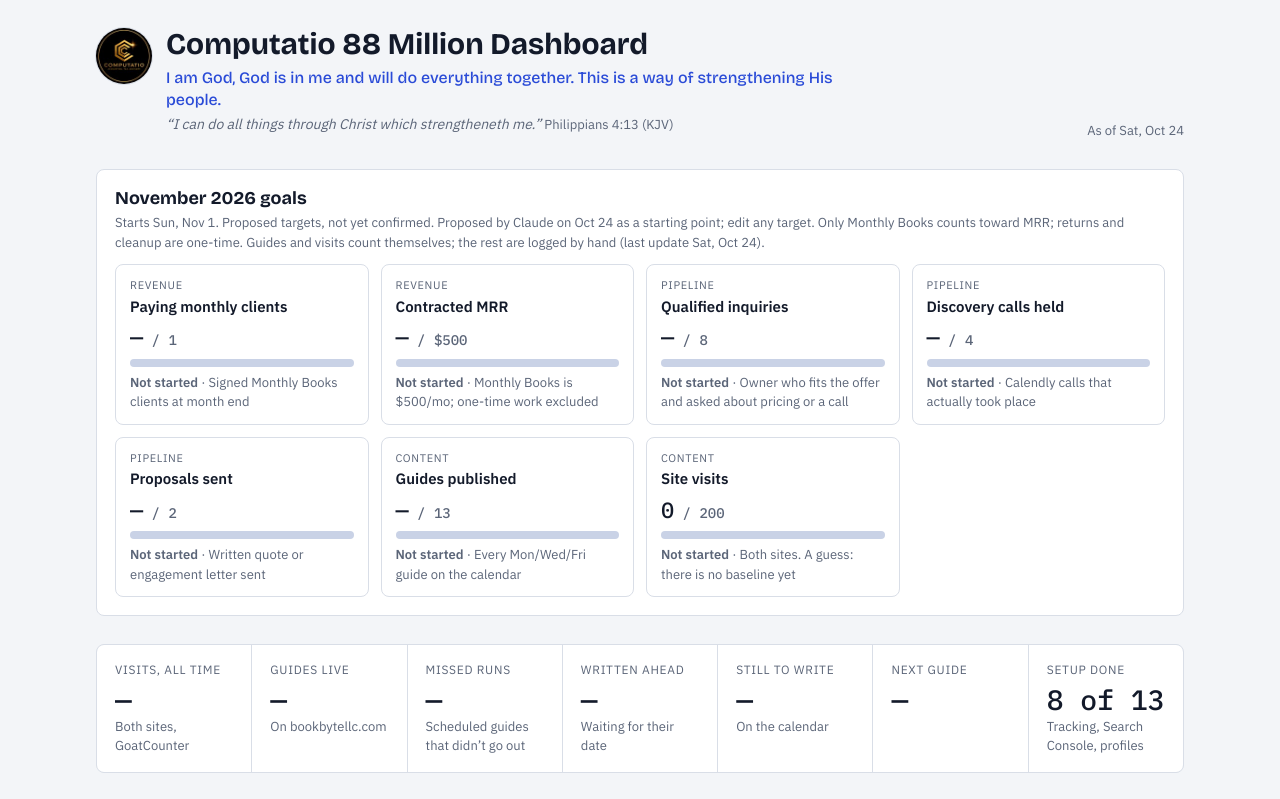
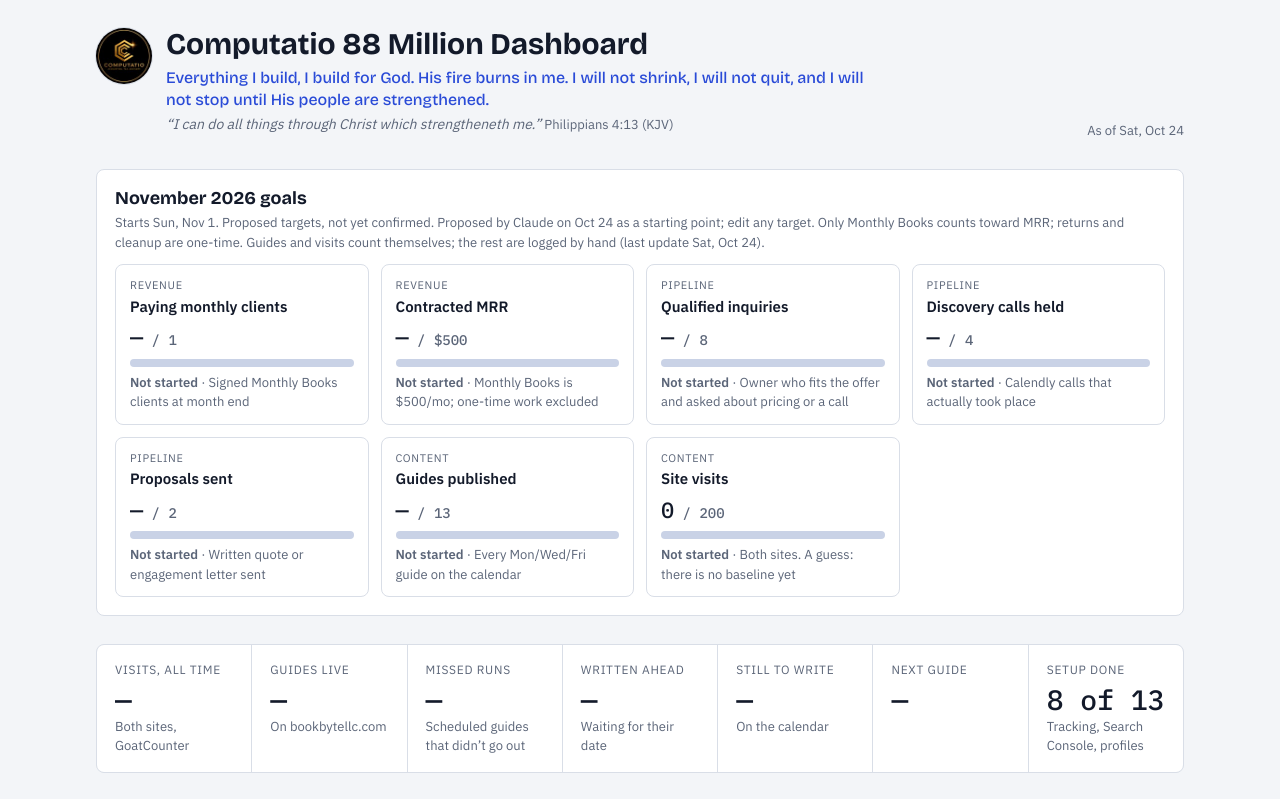
Before and after one commit to rogenie/rogeniecordero.com, a plain HTML site: page computatio/index.html in a window 1280 px wide. Shown: the top 799 px of the page. Drawn offline with nearby package versions, Linux system fonts and the light colour scheme; no server answers.

Commit message:
Update dashboard affirmation
Co-Authored-By: Claude Opus 5.5 <noreply@anthropic.com>
Claude-Session: https://claude.ai/code/session_0152CAMzdCcfeY6ueSCcMRfU

```diff
--- a/computatio/index.html
+++ b/computatio/index.html
@@ -106,7 +106,7 @@ td.num{font-family:var(--mono);font-variant-numeric:tabular-nums;white-space:now
       <img src="logo.jpg" alt="Computatio logo" width="56" height="56" class="logo">
       <div>
       <h1>Computatio 88 Million Dashboard</h1>
-      <p class="affirm">I am God, God is in me and will do everything together. This is a way of strengthening His people.</p>
+      <p class="affirm">Everything I build, I build for God. His fire burns in me. I will not shrink, I will not quit, and I will not stop until His people are strengthened.</p>
       <p class="verse">&ldquo;I can do all things through Christ which strengtheneth me.&rdquo; <cite>Philippians 4:13 (KJV)</cite></p>
       </div>
     </div>
```
